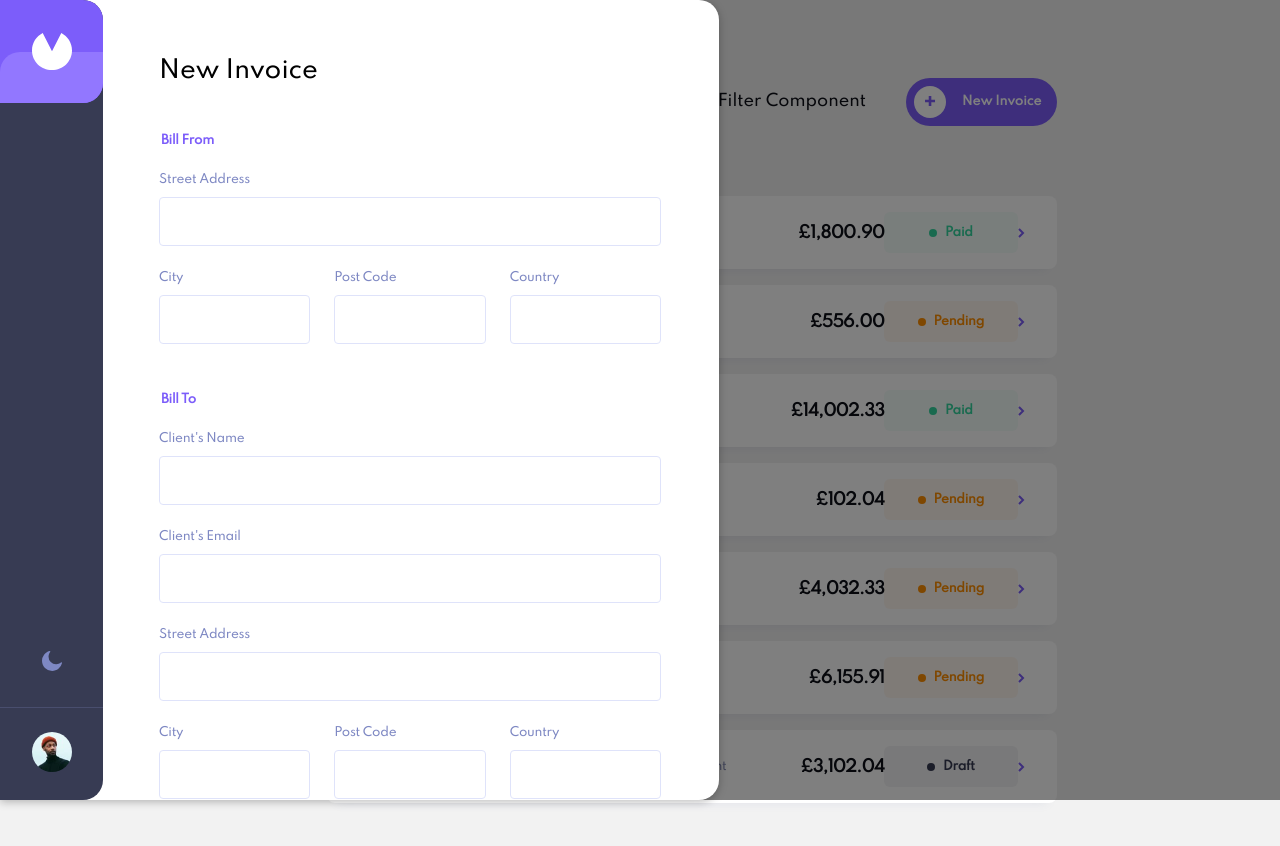
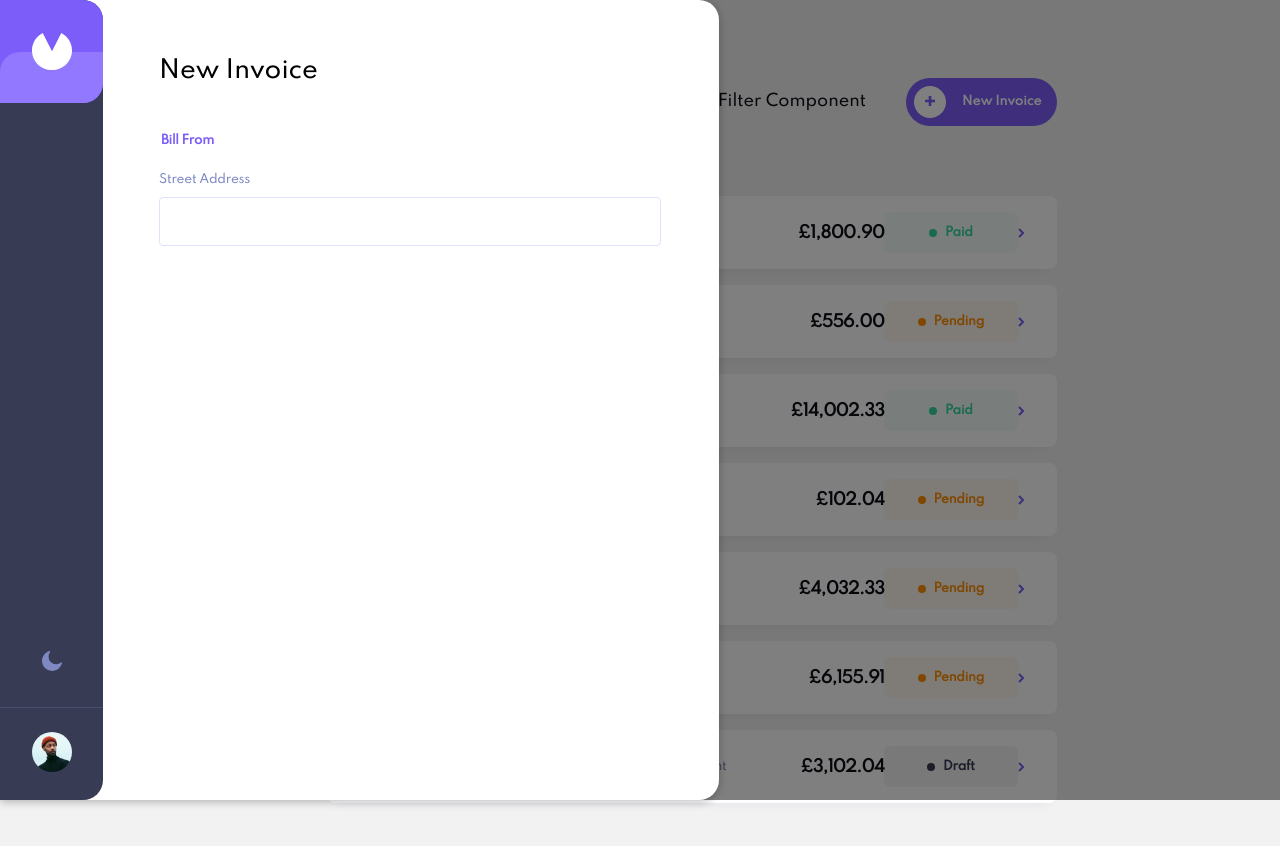
Before and after one commit to yjcyun/frontend_mentor, a Vue app in the folder guru/invoice-app/final-code/: page / in a window 1280 px wide. Both pictures are taken after a click on the button "New Invoice". Shown: the top 846 px of the page. Built offline with nearby package versions, Linux system fonts and the light colour scheme.

Commit message:
invoice: Create custom Input component

```diff
--- a/guru/invoice-app/final-code/src/components/invoice-form/InputField.vue
+++ b/guru/invoice-app/final-code/src/components/invoice-form/InputField.vue
@@ -1,9 +1,37 @@
 <template>
-  <input class="h4" />
+  <input class="h4" :name="name" v-model="value" @blur="onBlur($event)" />
 </template>
+
+<script>
+export default {
+  props: ["modelValue", "name"],
+  emits: ["update:modelValue"],
+  computed: {
+    value: {
+      get() {
+        return this.modelValue;
+      },
+      set(value) {
+        this.$emit("update:modelValue", value);
+      },
+    },
+  },
+  methods: {
+    onBlur(e) {
+      const enteredValue = e.target.value;
+      if (enteredValue === "") {
+        console.log("hasError");
+      }
+    },
+    setInputValue(event) {
+      this.$emit("update:modelValue", event.target.value);
+    },
+  },
+};
+</script>
 
 <style scoped>
 input:focus {
-  border: 1px solid var(--color-purple-7C);
+  border: 1px solid var(--color-purple-92);
 }
 </style>
--- a/guru/invoice-app/final-code/src/components/invoice-form/InvoiceForm.vue
+++ b/guru/invoice-app/final-code/src/components/invoice-form/InvoiceForm.vue
@@ -1,5 +1,5 @@
 <template>
-  <form>
+  <form @submit.prevent="addInvoice">
     <h2>New Invoice</h2>
     <div class="form__wrapper">
       <!-- Bill From -->
@@ -7,9 +7,13 @@
         <legend class="form__section-title h4">Bill From</legend>
         <div class="form__form-control">
           <field-label for="senderStreetAddress" label="Street Address" />
-          <input-field type="text" id="senderStreetAddress" />
+          <input-field
+            type="text"
+            id="senderStreetAddress"
+            v-model="senderStreetAddress"
+          />
         </div>
-        <div class="form__col-group">
+        <!-- <div class="form__col-group">
           <div class="form__form-control">
             <field-label for="senderCity" label="City" />
             <input-field type="text" id="senderCity" />
@@ -22,10 +26,10 @@
             <field-label for="senderCountry" label="Country" />
             <input-field type="text" id="senderCountry" />
           </div>
-        </div>
+        </div> -->
       </fieldset>
       <!-- Bill To -->
-      <fieldset>
+      <!-- <fieldset>
         <legend class="form__section-title h4">Bill To</legend>
 
         <div class="form__form-control">
@@ -68,12 +72,13 @@
           <field-label for="description" label="Project Description" />
           <input type="text" id="description" />
         </div>
-      </fieldset>
+      </fieldset> -->
       <!-- Item List -->
-      <fieldset>
+      <!-- <fieldset>
         <legend class="h4">Item List</legend>
-      </fieldset>
+      </fieldset> -->
     </div>
+    <button type="submit">submit</button>
   </form>
 </template>
 
@@ -91,7 +96,13 @@ export default {
         { value: 14, label: "Net 14 Day" },
         { value: 30, label: "Net 30 Day" },
       ],
+      senderStreetAddress: "",
     };
+  },
+  methods: {
+    addInvoice() {
+      console.log("senderStreetAddress:", this.senderStreetAddress);
+    },
   },
 };
 </script>
```
